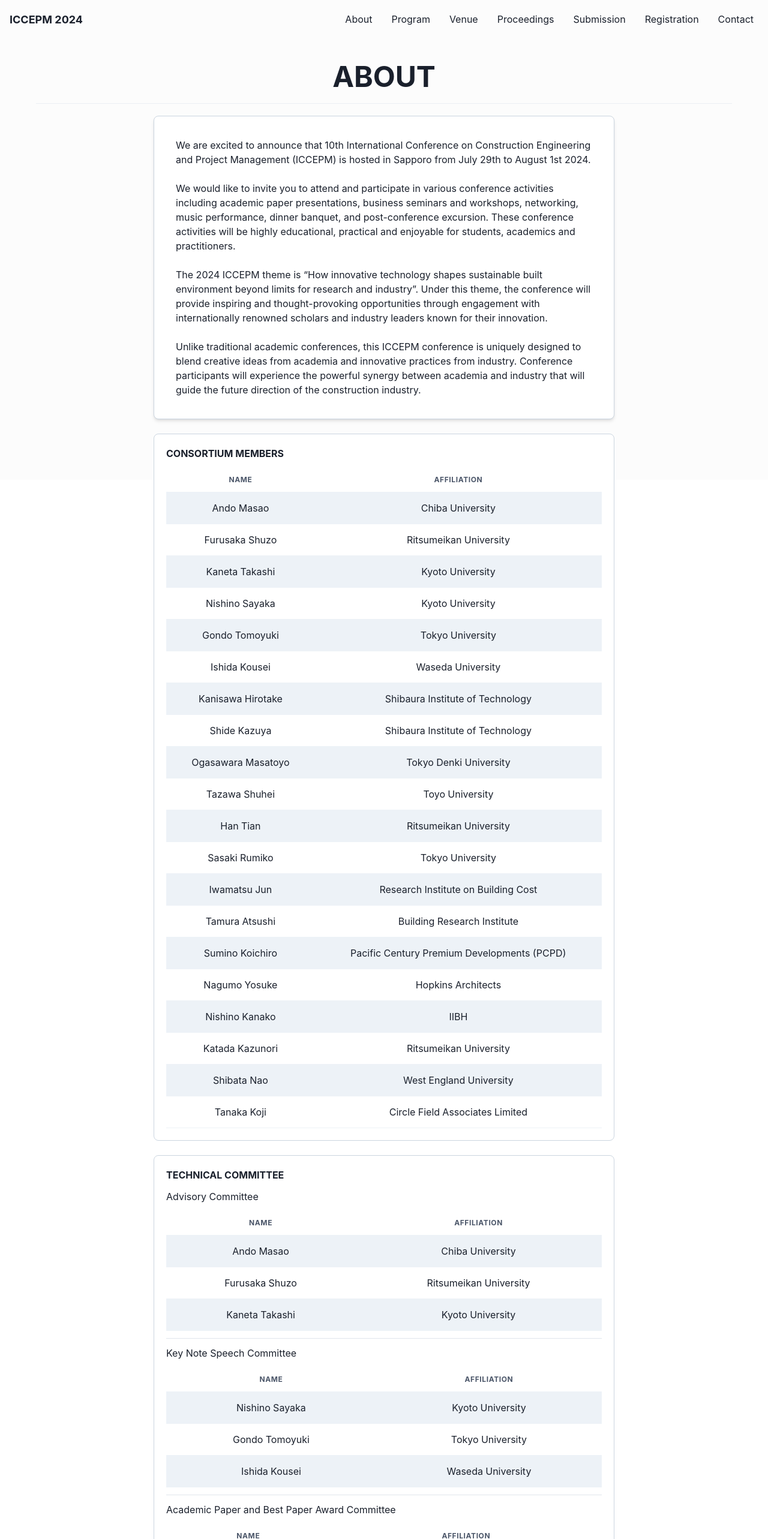
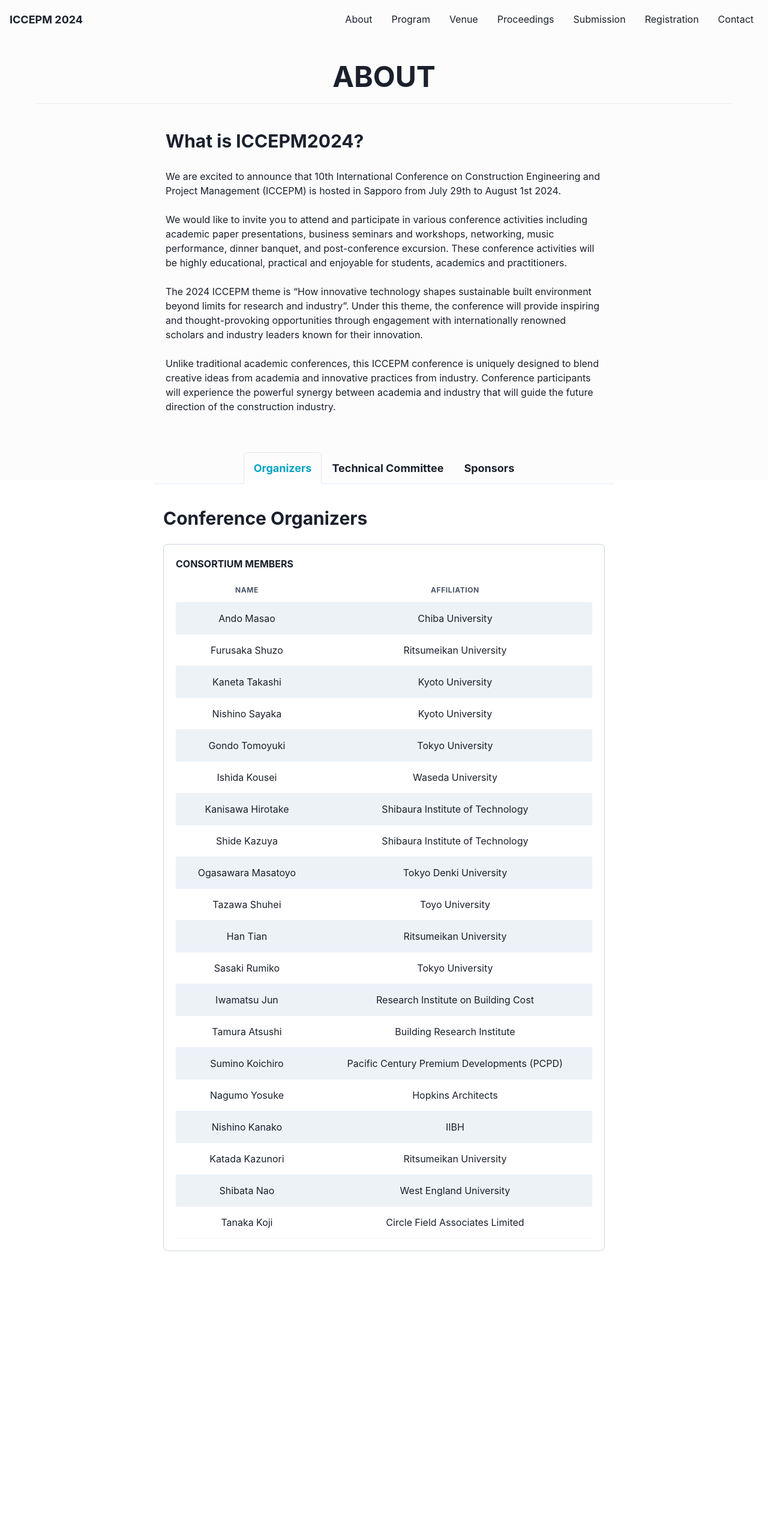
Before and after one commit to ktaroabobon/iccepm2024, a React (Create React App) app: page /about in a window 1280 px wide. Shown: the top 2566 px of the page at 60% size. After the commit the page ends 2162 px from the top, so only its background shows below. Built offline with nearby package versions, Linux system fonts and the light colour scheme.

Commit message:
Revert "Revert "update: About page""
This reverts commit 3e9e84260006ba8c98a882bc6bb7bd6b479bd3e5.

```diff
--- a/src/components/MemberList/TechnicalCommiteeMembers.tsx
+++ b/src/components/MemberList/TechnicalCommiteeMembers.tsx
@@ -1,6 +1,6 @@
 import { Member, MembersTable } from "./Members";
 import React from "react";
-import { Box, Divider, Text } from "@chakra-ui/react";
+import { Box, Stack, Text } from "@chakra-ui/react";
 
 const ADVISINGCOMMITTEE: Member[] = [
   { name: "Ando Masao", affiliation: "Chiba University" },
@@ -42,30 +42,78 @@ const ADMINISTRATIONCOMMITTEE: Member[] = [
 export const TechnicalCommitteeMembersTable: React.FC = () => {
   return (
     <>
-      <Box my={3}>
-        <Text size={"md"}>Advisory Committee</Text>
+      <Stack divider={<br />} width={"100%"}>
+        <Box
+          overflow={"auto"}
+          w={"100%"}
+          bgColor={"white"}
+          borderRadius={"lg"}
+          borderColor={"gray.300"}
+          borderWidth={"1px"}
+          p={5}
+        >
+          <Text as={"b"} size="lg" textTransform={"uppercase"}>
+            Advisory Committee
+          </Text>
           <MembersTable membersList={ADVISINGCOMMITTEE} />
         </Box>
-      <Divider />
-      <Box my={3}>
-        <Text size={"md"}>Key Note Speech Committee</Text>
+        <Box
+          overflow={"auto"}
+          w={"100%"}
+          bgColor={"white"}
+          borderRadius={"lg"}
+          borderColor={"gray.300"}
+          borderWidth={"1px"}
+          p={5}
+        >
+          <Text as={"b"} size="lg" textTransform={"uppercase"}>
+            Key Note Speech Committee
+          </Text>
           <MembersTable membersList={KEYNOTESPEECHCOMMITTEE} />
         </Box>
-      <Divider />
-      <Box my={3}>
-        <Text size={"md"}>Academic Paper and Best Paper Award Committee</Text>
+        <Box
+          overflow={"auto"}
+          w={"100%"}
+          bgColor={"white"}
+          borderRadius={"lg"}
+          borderColor={"gray.300"}
+          borderWidth={"1px"}
+          p={5}
+        >
+          <Text as={"b"} size="lg" textTransform={"uppercase"}>
+            Academic Paper and Best Paper Award Committee
+          </Text>
           <MembersTable membersList={AWARDSCOMMITTEE} />
         </Box>
-      <Divider />
-      <Box my={3}>
-        <Text size={"md"}>Business Seminar and Workshop Committee</Text>
+        <Box
+          overflow={"auto"}
+          w={"100%"}
+          bgColor={"white"}
+          borderRadius={"lg"}
+          borderColor={"gray.300"}
+          borderWidth={"1px"}
+          p={5}
+        >
+          <Text as={"b"} size="lg" textTransform={"uppercase"}>
+            Business Seminar and Workshop Committee
+          </Text>
           <MembersTable membersList={WORKSOPCOMMITTEE} />
         </Box>
-      <Divider />
-      <Box my={3}>
-        <Text size={"md"}>Secretariat and Administration Committee</Text>
+        <Box
+          overflow={"auto"}
+          w={"100%"}
+          bgColor={"white"}
+          borderRadius={"lg"}
+          borderColor={"gray.300"}
+          borderWidth={"1px"}
+          p={5}
+        >
+          <Text as={"b"} size="lg" textTransform={"uppercase"}>
+            Secretariat and Administration Committee
+          </Text>
           <MembersTable membersList={ADMINISTRATIONCOMMITTEE} />
         </Box>
+      </Stack>
     </>
   );
 };
--- a/src/pages/About.tsx
+++ b/src/pages/About.tsx
@@ -1,11 +1,131 @@
 import React from "react";
 import { Base } from "./Base";
 import ContentHeader from "../components/ContentHeader";
-import { Box, Link, Stack, Text, VStack } from "@chakra-ui/react";
+import {
+  Box,
+  Link,
+  Stack,
+  Tab,
+  TabList,
+  TabPanel,
+  TabPanels,
+  Tabs,
+  Text,
+  VStack,
+} from "@chakra-ui/react";
 import { ConsortiumMembersTable } from "../components/MemberList/ConsortiumMembers";
 import { TechnicalCommitteeMembersTable } from "../components/MemberList/TechnicalCommiteeMembers";
 import { SponsorsTable } from "../components/Sponsors";
 import { SupportingOrganizationsTable } from "../components/SupportingOrganizations";
+
+const ConferenceOrganizers: React.FC = () => {
+  return (
+    <>
+      <Box overflow={"auto"} w={"100%"} py={5}>
+        <Text as={"b"} fontSize="3xl">
+          Conference Organizers
+        </Text>
+      </Box>
+      <Box
+        overflow={"auto"}
+        w={"100%"}
+        bgColor={"white"}
+        borderRadius={"lg"}
+        borderColor={"gray.300"}
+        borderWidth={"1px"}
+        p={5}
+      >
+        <Text as={"b"} size="lg" textTransform={"uppercase"}>
+          Consortium Members
+        </Text>
+        <ConsortiumMembersTable />
+      </Box>
+    </>
+  );
+};
+
+const TechnicalCommittee: React.FC = () => {
+  return (
+    <>
+      <Box overflow={"auto"} w={"100%"} py={5}>
+        <Text as={"b"} fontSize="3xl">
+          Technical Committee
+        </Text>
+      </Box>
+
+      <TechnicalCommitteeMembersTable />
+    </>
+  );
+};
+
+const Sponsor: React.FC = () => {
+  return (
+    <>
+      <Stack divider={<br />} width={"100%"}>
+        <Box overflow={"auto"} w={"100%"} py={5}>
+          <Stack divider={<br />} width={"100%"}>
+            <Text as={"b"} fontSize="3xl">
+              Sponsors and Supporting Organizations
+            </Text>
+            <Text fontSize="md">
+              The International Conference on Construction Engineering and
+              Project Management (ICCEPM) 20224 is delighted to invite you to
+              support the 10th International Conference on Construction
+              Engineering and Project Management (ICCEPM) to be held in Sapporo,
+              Hokkaido, from July 29th to August 1st, 2024, as a sponsor and
+              supporter.
+            </Text>
+            <Text fontSize="md">
+              Unlike traditional academic conferences, this ICCEPM conference is
+              uniquely designed to blend creative ideas from academia and
+              innovative practices from industry. Conference participants will
+              experience the powerful synergy between academia and industry that
+              will guide the future direction of the construction industry.
+            </Text>
+            <Text fontSize="md">
+              We invite you to support the ICCEPM 2022 conference.
+            </Text>
+            <Text fontSize="md">
+              For details, please contact Secretariat and Administration
+              committee at <Link href={"/contact"}>Contact Page</Link>.
+            </Text>
+          </Stack>
+        </Box>
+
+        <Box
+          overflow={"auto"}
+          w={"100%"}
+          bgColor={"white"}
+          borderRadius={"lg"}
+          borderColor={"gray.300"}
+          borderWidth={"1px"}
+          boxShadow={"md"}
+          p={5}
+        >
+          <Text as={"b"} size="lg" textTransform={"uppercase"}>
+            Sponsors
+          </Text>
+          <SponsorsTable />
+        </Box>
+        <Box
+          overflow={"auto"}
+          w={"100%"}
+          bgColor={"white"}
+          borderRadius={"lg"}
+          borderColor={"gray.300"}
+          borderWidth={"1px"}
+          boxShadow={"md"}
+          p={5}
+        >
+          <Text as={"b"} size="lg" textTransform={"uppercase"}>
+            Supporting Organizations
+          </Text>
+          <SupportingOrganizationsTable />
+        </Box>
+      </Stack>
+    </>
+  );
+};
 
 export const About: React.FC = () => {
   return (
@@ -16,17 +136,11 @@ export const About: React.FC = () => {
 
           <Stack maxWidth={"768px"} width={"100%"} height={"100%"}>
             <VStack divider={<br />}>
-              <Box
-                overflow={"auto"}
-                w={"100%"}
-                bgColor={"white"}
-                borderRadius={"lg"}
-                borderColor={"gray.300"}
-                borderWidth={"1px"}
-                boxShadow={"md"}
-                p={5}
-              >
-                <VStack p={"4"} divider={<br />}>
+              <Box overflow={"auto"} w={"100%"} p={5}>
+                <Stack divider={<br />}>
+                  <Text as={"b"} fontSize="3xl">
+                    What is ICCEPM2024?
+                  </Text>
                   <Text fontSize="md">
                     We are excited to announce that 10th International
                     Conference on Construction Engineering and Project
@@ -58,104 +172,34 @@ export const About: React.FC = () => {
                     academia and industry that will guide the future direction
                     of the construction industry.
                   </Text>
-                </VStack>
-              </Box>
-              <Box
-                overflow={"auto"}
-                w={"100%"}
-                bgColor={"white"}
-                borderRadius={"lg"}
-                borderColor={"gray.300"}
-                borderWidth={"1px"}
-                p={5}
-              >
-                <Text as={"b"} size="lg" textTransform={"uppercase"}>
-                  Consortium Members
-                </Text>
-                <ConsortiumMembersTable />
-              </Box>
-              <Box
-                overflow={"auto"}
-                w={"100%"}
-                bgColor={"white"}
-                borderRadius={"lg"}
-                borderColor={"gray.300"}
-                borderWidth={"1px"}
-                p={5}
-              >
-                <Text as={"b"} size="lg" textTransform={"uppercase"}>
-                  Technical Committee
-                </Text>
-                <TechnicalCommitteeMembersTable />
-              </Box>
-              <Box
-                overflow={"auto"}
-                w={"100%"}
-                bgColor={"white"}
-                borderRadius={"lg"}
-                borderColor={"gray.300"}
-                borderWidth={"1px"}
-                p={5}
-              >
-                <Stack divider={<br />}>
-                  <Text as={"b"} size="lg" textTransform={"uppercase"}>
-                    Sponsors and Supporting Organizations
-                  </Text>
-                  <Text fontSize="md">
-                    The International Conference on Construction Engineering and
-                    Project Management (ICCEPM) 20224 is delighted to invite you
-                    to support the 10th International Conference on Construction
-                    Engineering and Project Management (ICCEPM) to be held in
-                    Sapporo, Hokkaido, from July 29th to August 1st, 2024, as a
-                    sponsor and supporter.
-                  </Text>
-                  <Text fontSize="md">
-                    Unlike traditional academic conferences, this ICCEPM
-                    conference is uniquely designed to blend creative ideas from
-                    academia and innovative practices from industry. Conference
-                    participants will experience the powerful synergy between
-                    academia and industry that will guide the future direction
-                    of the construction industry.
-                  </Text>
-                  <Text fontSize="md">
-                    We invite you to support the ICCEPM 2022 conference.
-                  </Text>
-                  <Text fontSize="md">
-                    For details, please contact Secretariat and Administration
-                    committee at <Link href={"/contact"}>Contact Page</Link>.
-                  </Text>
-                  <br />
                 </Stack>
               </Box>
-              <Box
-                overflow={"auto"}
-                w={"100%"}
-                bgColor={"white"}
-                borderRadius={"lg"}
-                borderColor={"gray.300"}
-                borderWidth={"1px"}
-                boxShadow={"md"}
-                p={5}
-              >
-                <Text as={"b"} size="lg" textTransform={"uppercase"}>
-                  Sponsors
-                </Text>
-                <SponsorsTable />
-              </Box>
-              <Box
-                overflow={"auto"}
-                w={"100%"}
-                bgColor={"white"}
-                borderRadius={"lg"}
-                borderColor={"gray.300"}
-                borderWidth={"1px"}
-                boxShadow={"md"}
-                p={5}
-              >
-                <Text as={"b"} size="lg" textTransform={"uppercase"}>
-                  Supporting Organizations
-                </Text>
-                <SupportingOrganizationsTable />
+
+              <Box overflow={"auto"} w={"100%"} py={5}>
+                <Tabs variant="enclosed" colorScheme="cyan" size={"lg"}>
+                  <TabList justifyContent={"center"} alignItems={"center"}>
+                    <Tab>
+                      <Text as={"b"}>Organizers</Text>
+                    </Tab>
+                    <Tab>
+                      <Text as={"b"}>Technical Committee</Text>
+                    </Tab>
+                    <Tab>
+                      <Text as={"b"}>Sponsors</Text>
+                    </Tab>
+                  </TabList>
+                  <TabPanels>
+                    <TabPanel>
+                      <ConferenceOrganizers />
+                    </TabPanel>
+                    <TabPanel>
+                      <TechnicalCommittee />
+                    </TabPanel>
+                    <TabPanel>
+                      <Sponsor />
+                    </TabPanel>
+                  </TabPanels>
+                </Tabs>
               </Box>
             </VStack>
           </Stack>
```
Also changed, not shown: src/pages/Home.tsx (+11 -10 lines). Lines whose indentation alone changed are shown as unchanged.
